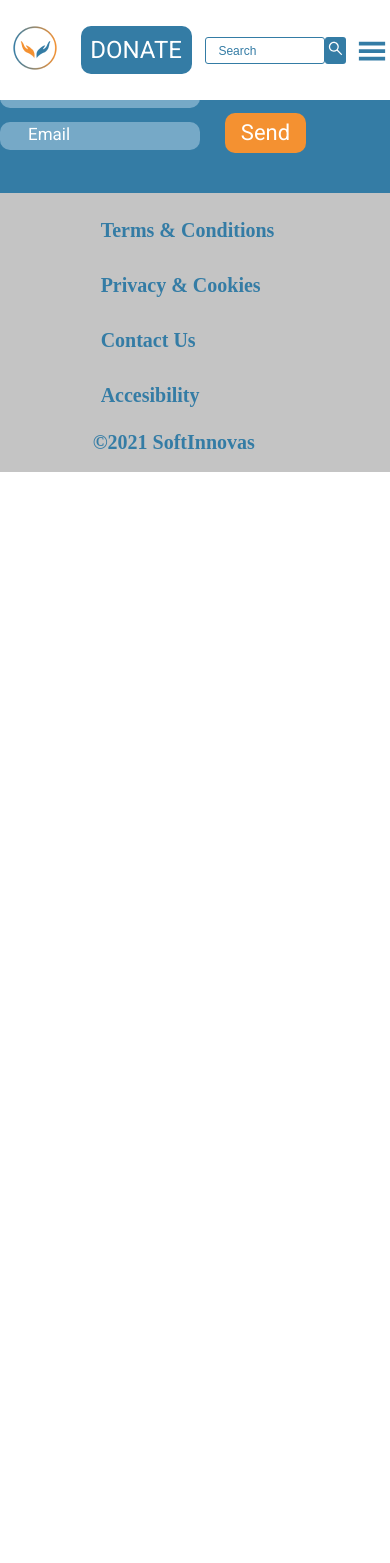
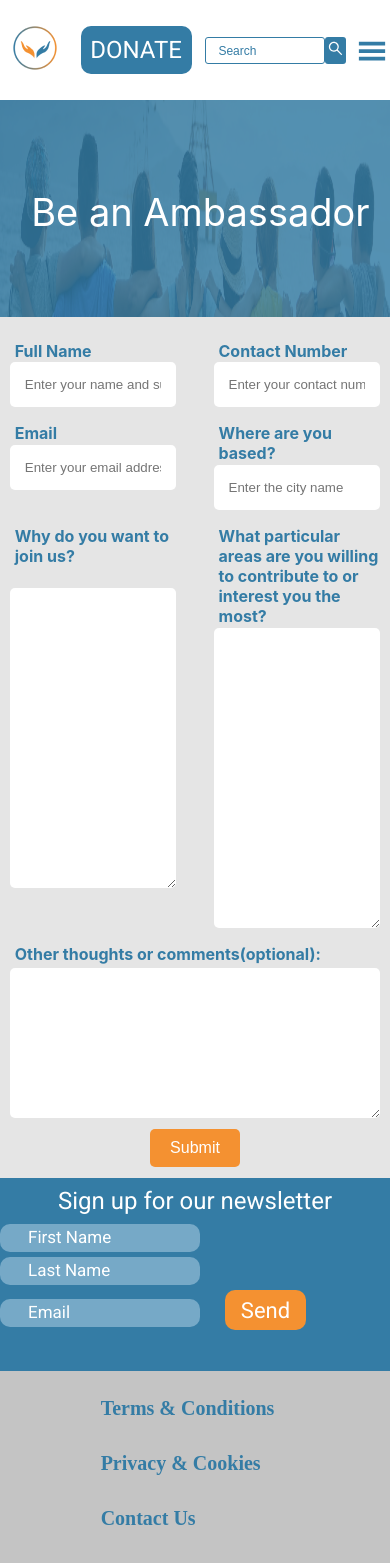
Before and after one commit to Dilekcn/charity, a React (Create React App) app: page /getinvolved/beanambassador-form in a window 390 px wide. Shown: the top 1563 px of the page. Before the commit the page ends 844 px from the top, so only its background shows below. Built offline with nearby package versions, Linux system fonts and the light colour scheme.

Commit message:
Ambassador page and form finished.

```diff
--- a/src/components/App/App.js
+++ b/src/components/App/App.js
@@ -18,6 +18,7 @@ import DonateGoods from '../GetInvolved/DonateGoods/DonateGoods';
 import GiftCard from '../GetInvolved/DonateGiftCard/GiftCard';
 import DonateGoodsForm from '../GetInvolved/DonateGoods/DonateGoodsForm';
 import Ambassador from '../GetInvolved/BeAnAmbassador/Ambassador';
+import AmbassadorForm from '../GetInvolved/BeAnAmbassador/AmbassadorForm';
 
 export default function App() {
 	const [isLoggedIn, setIsLoggedIn] = useState(false);
@@ -82,6 +83,11 @@ export default function App() {
 						path="/getinvolved/beanambassador"
 						component={Ambassador}
 					/>
+					<Route
+						exact
+						path="/getinvolved/beanambassador-form"
+						component={AmbassadorForm}
+					/>
 				</Switch>
 
 				<Footer />
--- a/src/components/GetInvolved/BeAnAmbassador/Ambassador.css
+++ b/src/components/GetInvolved/BeAnAmbassador/Ambassador.css
@@ -78,3 +78,32 @@
   padding-left: 20px;
   font-size: 28px;
 }
+
+@media only screen and (max-width: 885px) {
+  .donate-goods-text {
+    margin-left: 20%;
+    font-size: 62px;
+  }
+  .apply-btn-Amb {
+    width: fit-content;
+  }
+}
+
+@media only screen and (max-width: 560px) {
+  .donate-goods-text {
+    margin-left: 15%;
+    font-size: 50px;
+  }
+
+  .apply-btn-Amb {
+    margin-left: 35%;
+    width: fit-content;
+  }
+  .contentAmb1-p {
+    font-size: 24px;
+  }
+  .contentAmb1-p li {
+    color: black;
+    font-size: 21px;
+  }
+}
--- a/src/components/GetInvolved/BeAnAmbassador/Ambassador.js
+++ b/src/components/GetInvolved/BeAnAmbassador/Ambassador.js
@@ -38,7 +38,7 @@ const Ambassador = () => {
        <br/>
        <div>
 					<Link
-						to="/getinvolved/donategoods-form"
+						to="/getinvolved/beanambassador-form"
 						className="apply-btn-Amb"
 					>
 						Apply
--- /dev/null
+++ b/src/components/GetInvolved/BeAnAmbassador/AmbassadorForm.css
@@ -0,0 +1,139 @@
+.donate-goods-text1 {
+  position: absolute;
+  top: 50%;
+  margin-right: auto;
+  margin-left: 20%;
+  font-style: normal;
+  font-weight: normal;
+  font-size: 72px;
+  line-height: 84px;
+  color: #ffffff;
+}
+
+.ambassador-form-content {
+  display: flex;
+  justify-content: center;
+  background: #e5e5e5;
+  height: 100%;
+}
+
+.ambassador-form {
+  display: block;
+  justify-content: center;
+  background: #e5e5e5;
+  height: 100%;
+  width: 70%;
+}
+
+.ambassador-form label {
+  margin-bottom: 1%;
+}
+
+.ambassador-form input,
+.ambassador-form textarea {
+  border: none;
+  padding: 15px;
+  border-radius: 5px;
+}
+
+.ambassador-row1 {
+  display: flex;
+  justify-content: space-between;
+  flex-direction: row;
+  margin-top: 5%;
+}
+.ambassador-row1 div {
+  display: flex;
+  flex-direction: column;
+  width: 45%;
+}
+
+.ambassador-row2 {
+  display: flex;
+  flex-direction: row;
+  justify-content: space-between;
+  margin-top: 3%;
+}
+
+.ambassador-row2 div {
+  display: flex;
+  flex-direction: column;
+  width: 45%;
+}
+
+.ambassador-row3 {
+  display: flex;
+  justify-content: space-between;
+  flex-direction: row;
+  margin-top: 3%;
+}
+.ambassador-row3 textarea {
+  height: 300px;
+}
+
+.ambassador-row3 div {
+  display: flex;
+  width: 45%;
+  flex-direction: column;
+}
+
+.ambassador-row5 {
+  display: flex;
+  flex-direction: column;
+  margin-top: 3%;
+}
+
+.ambassador-row7 {
+  display: flex;
+  justify-content: center;
+  margin-top: 3%;
+  margin-bottom: 3%;
+}
+
+.ambassador-row7 button {
+  background: #f49131;
+  padding: 10px;
+  border: none;
+  border-radius: 5px;
+  color: #fff;
+  font-size: medium;
+  padding: 10px;
+  padding-left: 20px;
+  padding-right: 20px;
+}
+
+.modal-btn {
+  width: 50%;
+  margin-left: auto;
+  margin-right: auto;
+  background: #f49131;
+  color: #fff;
+  font-size: medium;
+  padding: 5px;
+  margin-top: 3%;
+  border: none;
+  border-radius: 5px;
+}
+
+@media only screen and (max-width: 885px) {
+  .donate-goods-text1 {
+    margin-right: auto;
+    font-size: 48px;
+  }
+
+  .ambassador-form {
+    width: 95%;
+  }
+}
+
+@media only screen and (max-width: 560px) {
+  .donate-goods-text1 {
+    margin-left: 8%;
+    margin-top: 3%;
+    font-size: 38px;
+  }
+
+  .ambassador-form {
+    width: 95%;
+  }
+}
--- /dev/null
+++ b/src/components/GetInvolved/BeAnAmbassador/AmbassadorForm.js
@@ -0,0 +1,197 @@
+import React, { useEffect, useState } from 'react';
+import imageHeader from '../DonateGoods/Rectangle 26.png';
+import './AmbassadorForm.css';
+import Modal from 'react-modal'
+import {useHistory} from 'react-router';
+
+const customStyles = {
+    content : {
+      position              : 'absolute',
+      top                   : '38%',
+      left                  : '50%',
+      right                 : '50%',
+      bottom                : '60%',
+      marginRight           : '-50%',
+      marginTop             : '120px',
+      transform             : 'translate(-50%, -50%)',
+      height                : 'fit-content',
+      backgroundColor       : '#76A9C7',
+      padding               : '10px',
+      width                 : '40%',
+      fontFamily            : 'Roboto',
+      fontStyle             : 'normal',
+      fontWeight            : 'normal',
+      fontSize              : 'large',
+      lineHeight            : '28px',
+      color                 : 'white',
+      marginBottom          : '450px',
+      display               : 'flex',
+      flexDirection : 'column',
+      justifyContent : 'center',
+      textAlign : 'center'
+    }
+  };
+
+const AmbassadorForm = () => {
+	const [ name, setName ] = useState('');
+	const [ number, setNumber ] = useState('');
+	const [ email, setEmail ] = useState('');
+	const [ city, setCity ] = useState('');
+	const [ reason, setReason ] = useState('');
+	const [ particular, setParticular ] = useState('');
+	const [ comment, setComment ] = useState('');
+  const [modalIsOpen,setIsOpen] = React.useState(false);
+
+    const history = useHistory()
+
+    function closeModal(){
+        setIsOpen(false);
+      }
+    function afterOpenModal() {
+        // references are now sync'd and can be accessed.
+      }
+
+	useEffect(() => {
+		window.scroll(0, 0);
+	}, []);
+
+	const submit = (e) => {
+		e.preventDefault();
+		setName('');
+		setNumber('');
+		setEmail('');
+		setCity('');
+		setReason('');
+		setParticular('');
+		setComment('');
+    setIsOpen(true);
+	};
+
+	return (
+		<div>
+			<div className="donate-goods-container">
+				<img src={imageHeader} alt="Avatar" className="donate-goods-image" />
+				<div className="donate-goods-overlay">
+					<h1 className="donate-goods-text1">Be an Ambassador</h1>
+				</div>
+			</div>
+			<div className="ambassador-form-content">
+				<form className="ambassador-form" onSubmit={submit}>
+					<div className="ambassador-row1">
+            <div>
+            <label htmlFor="ambassador-name">
+							Full Name
+						</label>
+            <input
+							required
+							value={name}
+							onChange={(e) => setName(e.target.value)}
+							type="text"
+							id="ambassador-name"
+							name="ambassador-name"
+							placeholder="Enter your name and surname"
+						/>
+            </div>
+						<div>
+            <label htmlFor="ambassador-contact">
+							Contact Number
+						</label>
+						<input
+							required
+							value={number}
+							onChange={(e) => setNumber(e.target.value)}
+							type="tel"
+							id="ambassador-contact"
+							name="ambassador-contact"
+							placeholder="Enter your contact number"
+						/>
+            </div>
+
+
+					</div>
+					<div className="ambassador-row2">
+						<div>
+							<label htmlFor="ambassador-email">Email</label>
+							<input
+								required
+								value={email}
+								onChange={(e) => setEmail(e.target.value)}
+								type="email"
+								id="ambassador-email"
+								name="ambassador-email"
+								placeholder="Enter your email address"
+							/>
+						</div>
+						<div>
+							<label htmlFor="ambassador-based">
+								Where are you based?
+							</label>
+							<input
+								required
+								value={city}
+								type="text"
+								id="ambassador-based"
+								name="ambassador-based"
+								placeholder="Enter the city name"
+                                onChange={(e) => setCity(e.target.value)}
+							/>
+						</div>
+					</div>
+					<div className="ambassador-row3">
+						<div>
+							<label htmlFor="ambassador-reason">Why do you want to join us?</label>  <br/>
+							<textarea
+								required
+								value={reason}
+								onChange={(e) => setReason(e.target.value)}
+								type="text"
+								id="ambassador-reason"
+								name="ambassador-reason"
+							/>
+						</div>
+						<div>
+							<label htmlFor="ambassador-particular">What particular areas are you willing to contribute to or interest you the most?</label>
+							<textarea
+								required
+								value={particular}
+								onChange={(e) => setParticular(e.target.value)}
+								type="text"
+								id="ambassador-particular"
+								name="ambassador-particular"
+							/>
+						</div>
+					</div>
+					<div className="ambassador-row5">
+						<label htmlFor="ambassador-comment">
+            Other thoughts or comments(optional):
+						</label>
+						<textarea
+							value={comment}
+							onChange={(e) => setComment(e.target.value)}
+							type="text"
+							id="ambassador-comment"
+							rows="8"
+							name="ambassador-comment"
+						/>
+					</div>
+
+					<div className="ambassador-row7">
+						<button type="submit">Submit</button>
+					</div>
+				</form>
+			</div>
+			<Modal
+				isOpen={modalIsOpen}
+				style={customStyles}
+				onAfterOpen={afterOpenModal}
+				onRequestClose={closeModal}
+				contentLabel="Example Modal"
+			>
+				<p>Thank you! You have just made a difference in someone else’s life! </p>
+                <button className="modal-btn" onClick={() => history.push('/')}>Back to home page</button>
+			</Modal>
+		</div>
+	);
+};
+
+export default AmbassadorForm;
```
Also changed, not shown: 1 other file (tests, documents, lock files or other folders).
